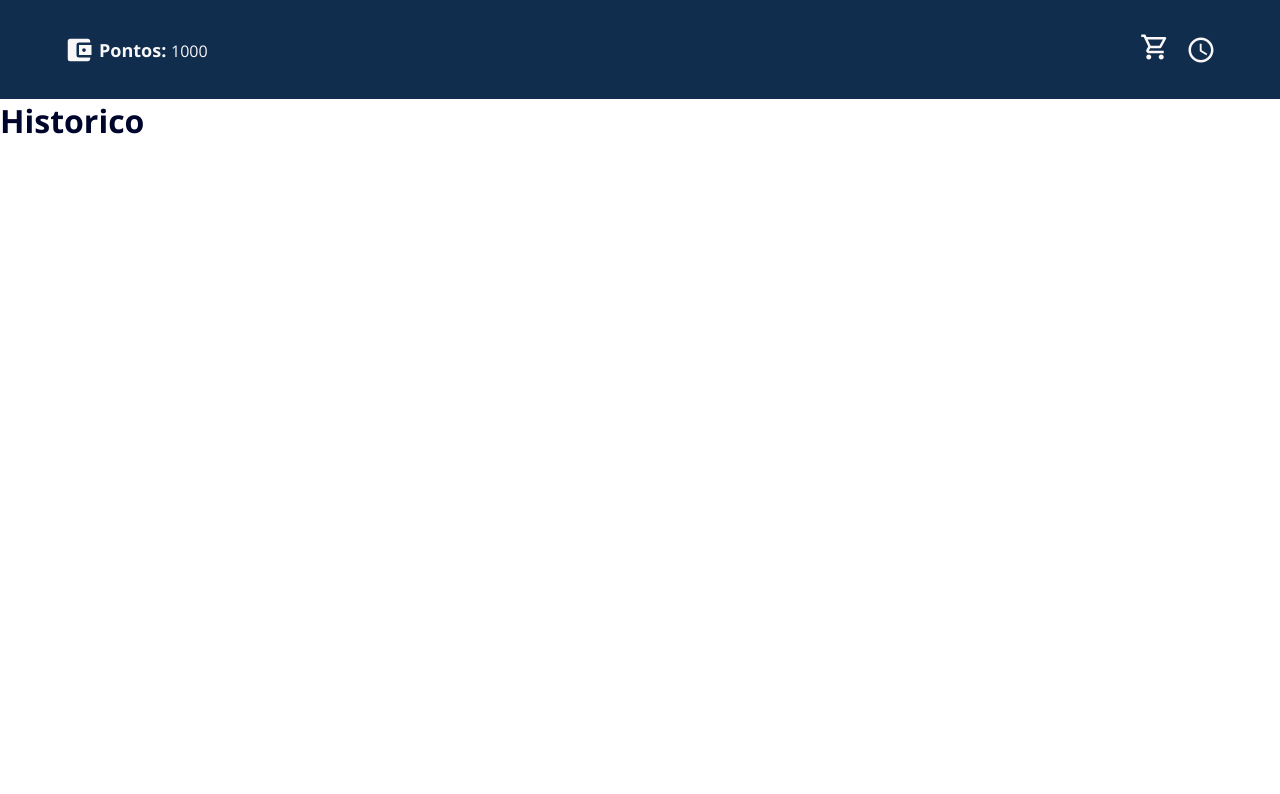
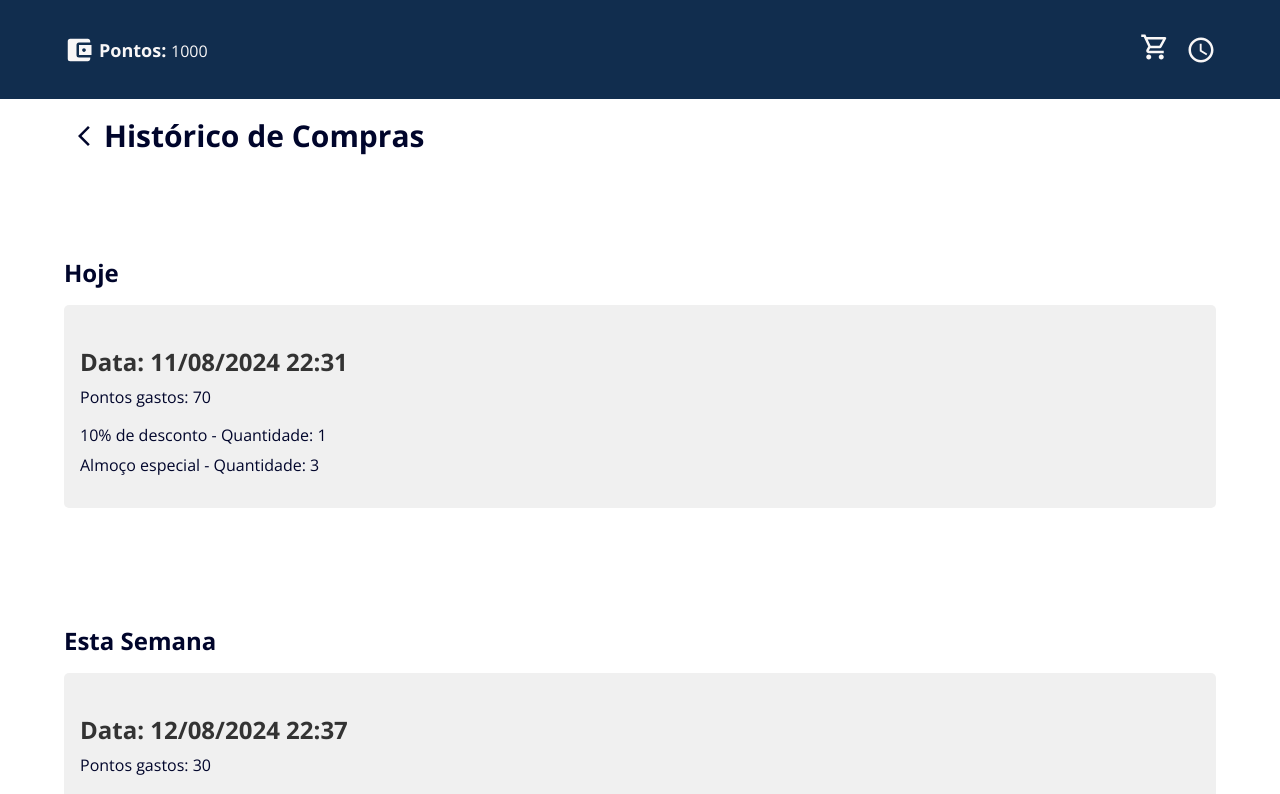
Before and after one commit to CharlesBrun/code-store, a React (Create React App) app: page /historico in a window 1280 px wide. Shown: the top 794 px of the page. Built offline with nearby package versions, Linux system fonts and the light colour scheme; data requests are answered from the project's data file.

Commit message:
feat purchasehitory

```diff
--- /dev/null
+++ b/src/components/PurchaseItem/index.tsx
@@ -0,0 +1,24 @@
+import React from "react";
+import styles from "./purchaseItem.module.scss";
+import { IPurchaseHistory } from "../../interfaces/purchaseHistory";
+import moment from "moment";
+
+const PurchaseItem: React.FC<{ purchase: IPurchaseHistory }> = ({
+  purchase,
+}) => {
+  return (
+    <div className={styles.container}>
+      <h3>Data: {moment(purchase.purchaseDate).format("DD/MM/YYYY HH:mm")}</h3>
+      <p>Pontos gastos: {purchase.expensedPoints}</p>
+      <ul>
+        {purchase.itens.map((item) => (
+          <li key={item.id}>
+            {item.name} - Quantidade: {item.qnt}
+          </li>
+        ))}
+      </ul>
+    </div>
+  );
+};
+
+export default PurchaseItem;
--- /dev/null
+++ b/src/components/PurchaseItem/purchaseItem.module.scss
@@ -0,0 +1,22 @@
+@import "../../variables.scss";
+
+.container {
+  width: 100%;
+  background-color: #f0f0f0;
+  padding: 1rem;
+  border-radius: 5px;
+  margin-bottom: 1rem;
+
+  h3 {
+    margin-bottom: 0.5rem;
+  }
+
+  ul {
+    list-style-type: none;
+    padding-left: 0;
+  }
+
+  li {
+    margin-bottom: 0.5rem;
+  }
+}
--- a/src/context/PurchaseHistoryContext.tsx
+++ b/src/context/PurchaseHistoryContext.tsx
@@ -4,6 +4,7 @@ import React, {
   useContext,
   useEffect,
   useCallback,
+  useMemo,
 } from "react";
 import { api } from "../services/api";
 import { IPurchaseHistory } from "../interfaces/purchaseHistory";
@@ -12,6 +13,10 @@ import moment from "moment";
 
 interface IPurchaseHistoryContext {
   purchaseHistories: IPurchaseHistory[];
+  today: IPurchaseHistory[];
+  thisWeek: IPurchaseHistory[];
+  thisMonth: IPurchaseHistory[];
+  older: IPurchaseHistory[];
   setPurchaseHistories: React.Dispatch<
     React.SetStateAction<IPurchaseHistory[]>
   >;
@@ -39,7 +44,6 @@ export const PurchaseHistoryProvider: React.FC<{
     try {
       const response = await api.get("/purchaseHistories");
       const { data } = response;
-      console.log(response);
       setPurchaseHistories(data);
     } catch (error) {
       console.error("Erro fetchStates", error);
@@ -60,11 +64,35 @@ export const PurchaseHistoryProvider: React.FC<{
         expensedPoints: expensedPoints,
       };
       const response = await api.post("/purchaseHistories", data);
-      console.log(response);
+      setPurchaseHistories((prev) => [...prev, response.data]);
     } catch (error) {
       console.error("Erro addPurchase", error);
     }
   };
+
+  const categorizedPurchases = useMemo(() => {
+    const today: IPurchaseHistory[] = [];
+    const thisWeek: IPurchaseHistory[] = [];
+    const thisMonth: IPurchaseHistory[] = [];
+    const older: IPurchaseHistory[] = [];
+
+    purchaseHistories.forEach((purchase) => {
+      const purchaseDate = moment(purchase.purchaseDate);
+      const now = moment();
+
+      if (purchaseDate.isSame(now, "day")) {
+        today.push(purchase);
+      } else if (purchaseDate.isSame(now, "week")) {
+        thisWeek.push(purchase);
+      } else if (purchaseDate.isSame(now, "month")) {
+        thisMonth.push(purchase);
+      } else {
+        older.push(purchase);
+      }
+    });
+
+    return { today, thisWeek, thisMonth, older };
+  }, [purchaseHistories]);
 
   useEffect(() => {
     fetchPurchaseHistory();
@@ -72,7 +100,15 @@ export const PurchaseHistoryProvider: React.FC<{
 
   return (
     <PurchaseHistoryContext.Provider
-      value={{ purchaseHistories, setPurchaseHistories, addPurchase }}
+      value={{
+        purchaseHistories,
+        today: categorizedPurchases.today,
+        thisWeek: categorizedPurchases.thisWeek,
+        thisMonth: categorizedPurchases.thisMonth,
+        older: categorizedPurchases.older,
+        setPurchaseHistories,
+        addPurchase,
+      }}
     >
       {children}
     </PurchaseHistoryContext.Provider>
--- a/src/pages/PurchaseHistory/index.tsx
+++ b/src/pages/PurchaseHistory/index.tsx
@@ -1,11 +1,63 @@
 import React from "react";
 import Header from "../../components/Header";
+import PageTitle from "../../components/PageTitle";
+import styles from "./purchase.module.scss";
+import { usePurchaseHistory } from "../../context/PurchaseHistoryContext";
+import PurchaseItem from "../../components/PurchaseItem";
 
 function PurchaseHistory() {
+  const { today, thisWeek, thisMonth, older } = usePurchaseHistory();
+
   return (
     <>
       <Header isCheckout={false} />
-      <h1>Historico</h1>
+      <main className={styles.container}>
+        <PageTitle title="Histórico de Compras" redirect={"/"} />
+
+        {today.length > 0 && (
+          <section>
+            <h2>Hoje</h2>
+            <div className={styles.row}>
+              {today.map((purchase) => (
+                <PurchaseItem key={purchase.id} purchase={purchase} />
+              ))}
+            </div>
+          </section>
+        )}
+
+        {thisWeek.length > 0 && (
+          <section>
+            <h2>Esta Semana</h2>
+            <div className={styles.row}>
+              {thisWeek.map((purchase) => (
+                <PurchaseItem key={purchase.id} purchase={purchase} />
+              ))}
+            </div>
+          </section>
+        )}
+
+        {thisMonth.length > 0 && (
+          <section>
+            <h2>Este Mês</h2>
+            <div className={styles.row}>
+              {thisMonth.map((purchase) => (
+                <PurchaseItem key={purchase.id} purchase={purchase} />
+              ))}
+            </div>
+          </section>
+        )}
+
+        {older.length > 0 && (
+          <section>
+            <h2>Mais Antigas</h2>
+            <div className={styles.row}>
+              {older.map((purchase) => (
+                <PurchaseItem key={purchase.id} purchase={purchase} />
+              ))}
+            </div>
+          </section>
+        )}
+      </main>
     </>
   );
 }
--- /dev/null
+++ b/src/pages/PurchaseHistory/purchase.module.scss
@@ -0,0 +1,20 @@
+@import "../../variables.scss";
+
+.container {
+  display: flex;
+  max-width: $max-width;
+  padding: 2vh 5%;
+  flex-direction: column;
+  gap: 5rem;
+}
+
+.row {
+  display: flex;
+  width: 100%;
+  gap: 5rem;
+  flex-wrap: wrap; /* para os itens não excederem a largura */
+}
+
+h2 {
+  margin-bottom: 1rem;
+}
```
